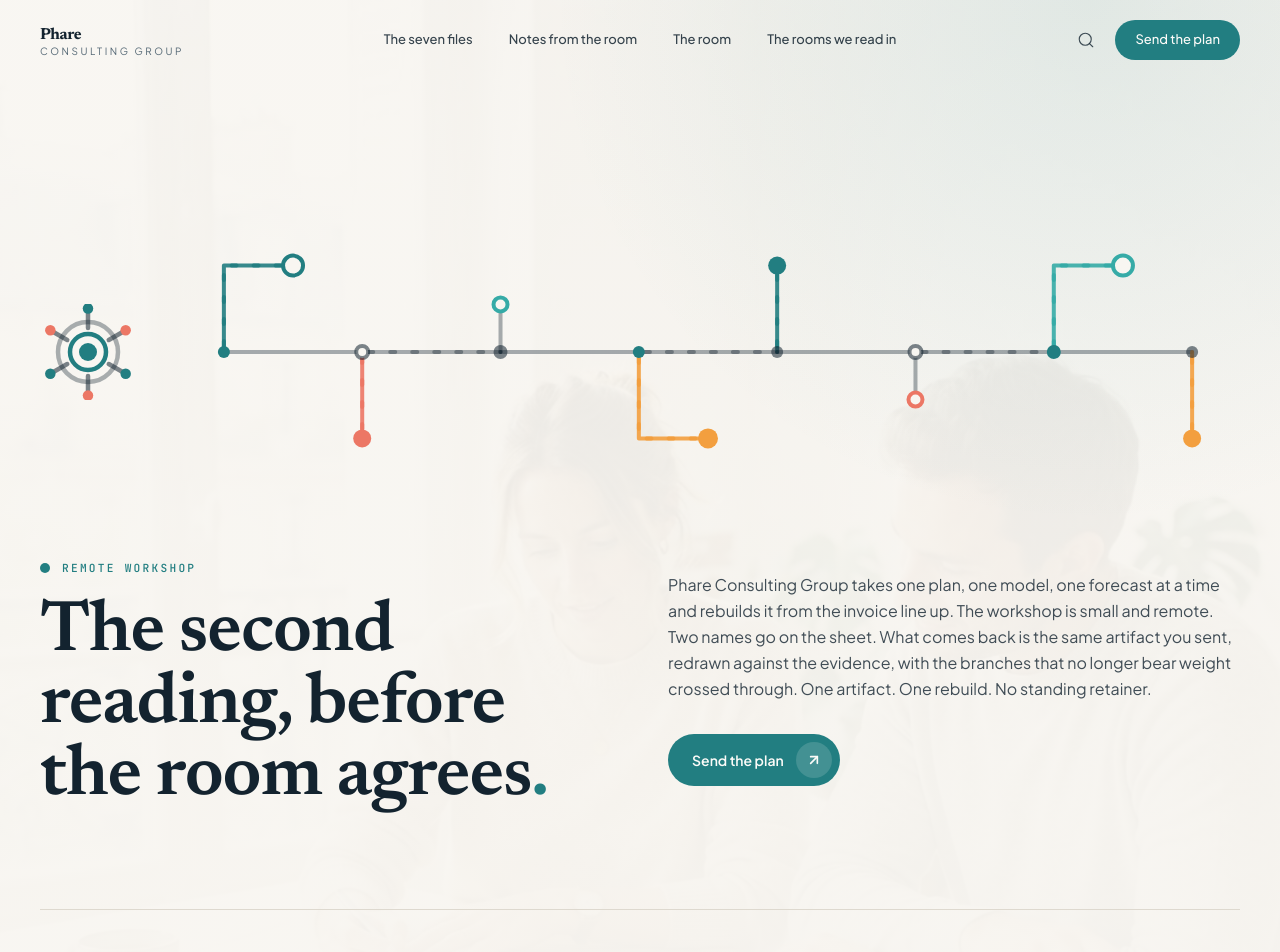
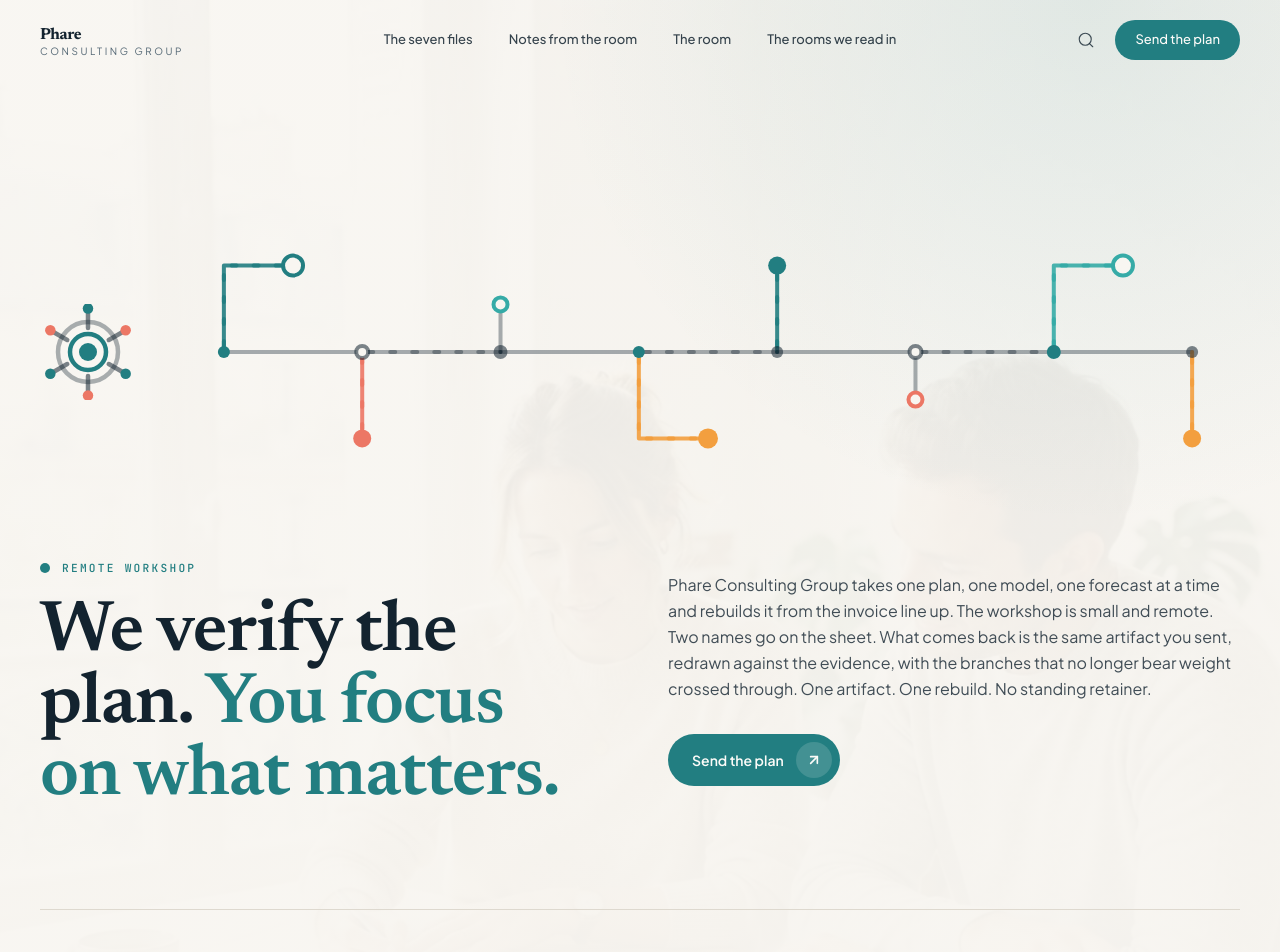
Before and after one commit to pawelstepaniuk17/phareconsultinggroup-website, a React (Vite) app: page / in a window 1280 px wide. Shown: the top 952 px of the page. Built offline with nearby package versions, Linux system fonts and the light colour scheme; the HTML template or start-up script is replaced by a standard one.

Commit message:
feat: update hero section text for clarity
Improved the hero section message for better understanding and focus

Co-authored-by: pawelstepaniuk17 <322888850+pawelstepaniuk17@users.noreply.github.com>

```diff
--- a/src/components/mosaic/Hero.tsx
+++ b/src/components/mosaic/Hero.tsx
@@ -114,8 +114,8 @@ const Hero = () => {
               Remote workshop
             </p>
             <h1 className="text-display text-foreground text-5xl md:text-6xl lg:text-7xl leading-[0.98] text-balance">
-              The second reading, before the room agrees
-              <span className="text-primary">.</span>
+              We verify the plan.{" "}
+              <span className="text-primary">You focus on what matters.</span>
             </h1>
           </div>
 
```
